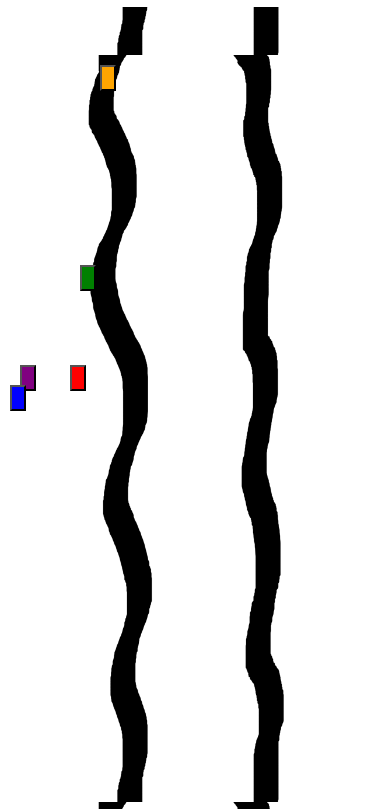
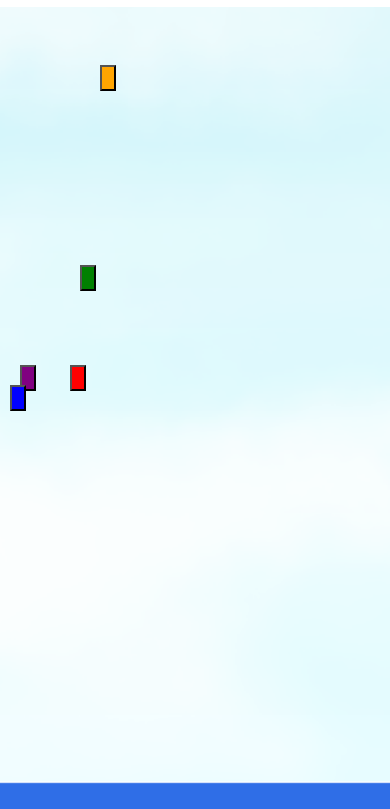
Before and after one commit to soliven25/eye-train, a website: page www/index.html in a window 390 px wide. Shown: the part 35-844 px from the top of the page. Drawn offline with Linux system fonts and the light colour scheme; some packages are replaced by stand-ins of ours; files that its build step writes are made by us from their sources.

Commit message:
add sky2 image

```diff
--- a/www/css/style.css
+++ b/www/css/style.css
@@ -6,9 +6,9 @@
 
 #background-ani{
 
-	width: 420px;
+	width: 1100px;
 	height: 10000px;
-    background-image: url(../img/trail.png);
+    background-image: url(../img/sky2.png);
     background-position: 0px 0px;
     background-repeat: repeat-y;
     background-size: contain;
--- a/www/index.html
+++ b/www/index.html
@@ -48,7 +48,7 @@
 
           document.getElementById("clickSound").play();
 
-         // document.getElementById("embed").innerHTML="<embed src='sound/click.mp3' autostart=true loop=false volume=100 hidden=true>";
+          // document.getElementById("embed").innerHTML="<embed src='sound/click.mp3' autostart=true loop=false volume=100 hidden=true>";
 
           setVisible(id);
         }
@@ -71,6 +71,9 @@
           <input type="button" id = "button5" onclick= showHide(id); style="position:absolute; top:420px; left:10px; background-color:blue;">
 
           <audio id="clickSound">
+            <source src="sound/click.wav" type="audio/wav">
+          </audio>
+          <audio id="clickSound2">
             <source src="sound/click.mp3" type="audio/mpeg">
           </audio>
           <div id="embed"></div>
```
Also changed, not shown: www/img/sky2.png (added).
